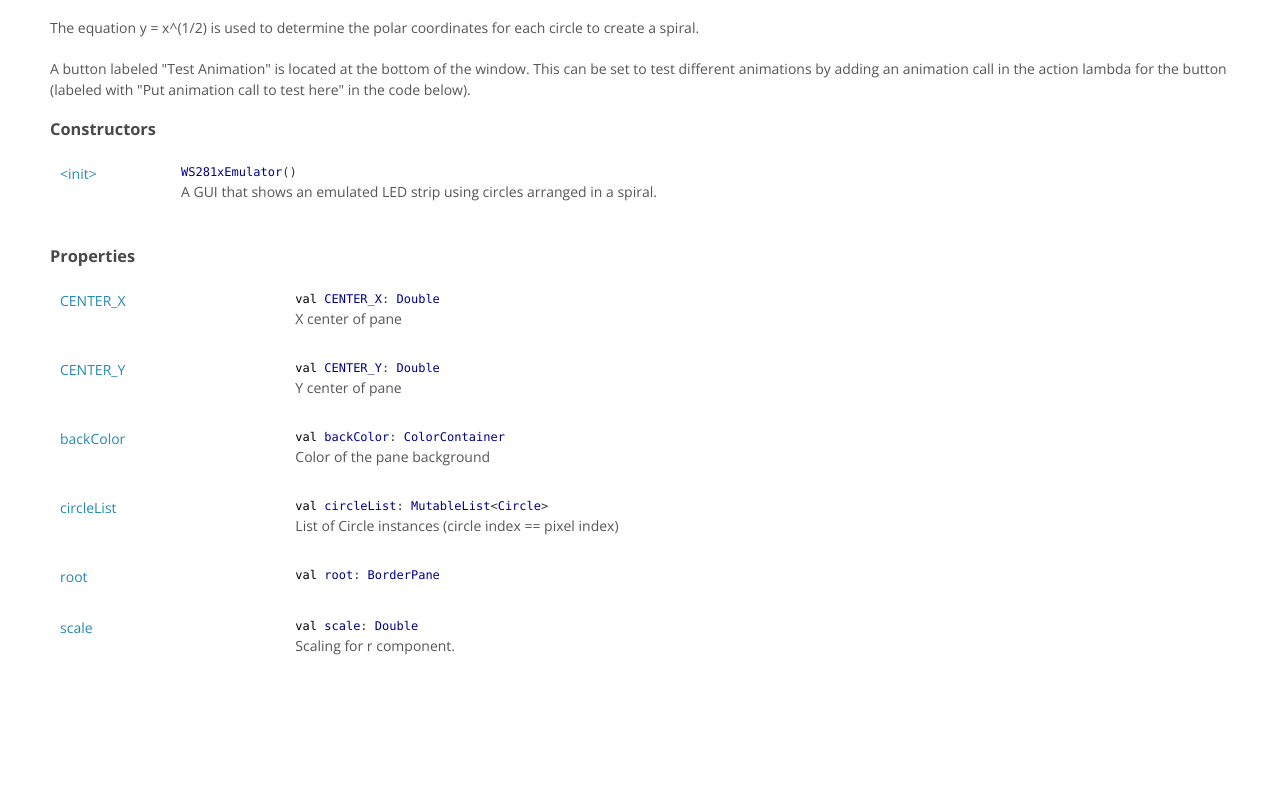
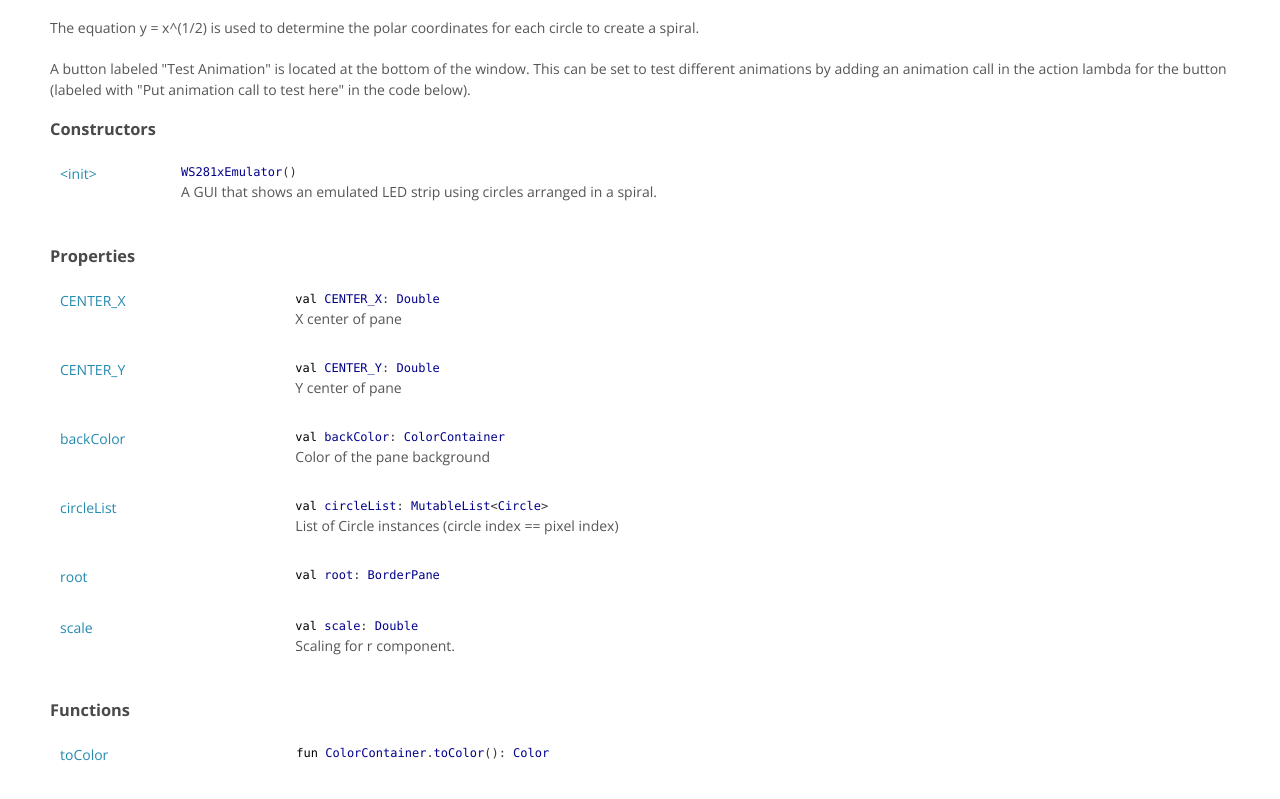
Before and after one commit to AnimatedLEDStrip/server, a plain HTML site: page animatedledstrip-server/animatedledstrip.server/-w-s281x-emulator/index.html in a window 1280 px wide. Shown: the part 193-992 px from the top of the page. Before the commit the page ends 952 px from the top, so only its background shows below. Drawn offline with nearby package versions, Linux system fonts and the light colour scheme.

Commit message:
Deploy AnimatedLEDStrip/AnimatedLEDStripServer to github.com/AnimatedLEDStrip/AnimatedLEDStripServer.git:gh-pages

```diff
--- a/animatedledstrip-server/animatedledstrip.server/-w-s281x-emulator/index.html
+++ b/animatedledstrip-server/animatedledstrip.server/-w-s281x-emulator/index.html
@@ -85,5 +85,17 @@ call to test here" in the code below).</p>
 </tr>
 </tbody>
 </table>
+<h3>Functions</h3>
+<table>
+<tbody>
+<tr>
+<td>
+<p><a href="to-color.html">toColor</a></p>
+</td>
+<td>
+<code><span class="keyword">fun </span><span class="identifier">ColorContainer</span><span class="symbol">.</span><span class="identifier">toColor</span><span class="symbol">(</span><span class="symbol">)</span><span class="symbol">: </span><span class="identifier">Color</span></code></td>
+</tr>
+</tbody>
+</table>
 </BODY>
 </HTML>
```
Also changed, not shown: animatedledstrip-server/animatedledstrip.server/-w-s281x-emulator/to-color.html (added, +14 -0 lines), animatedledstrip-server/index-outline.html (+2 -0 lines).
